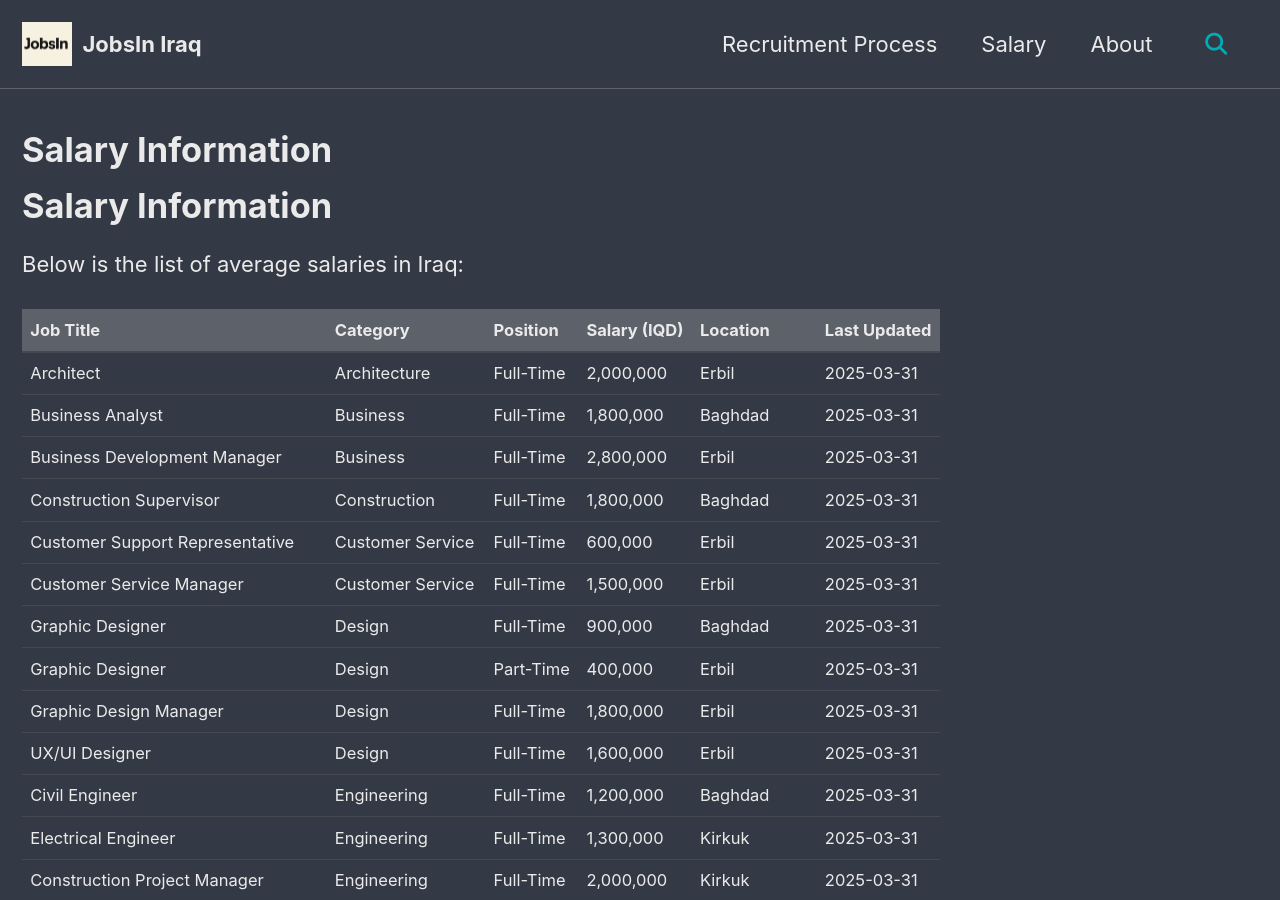
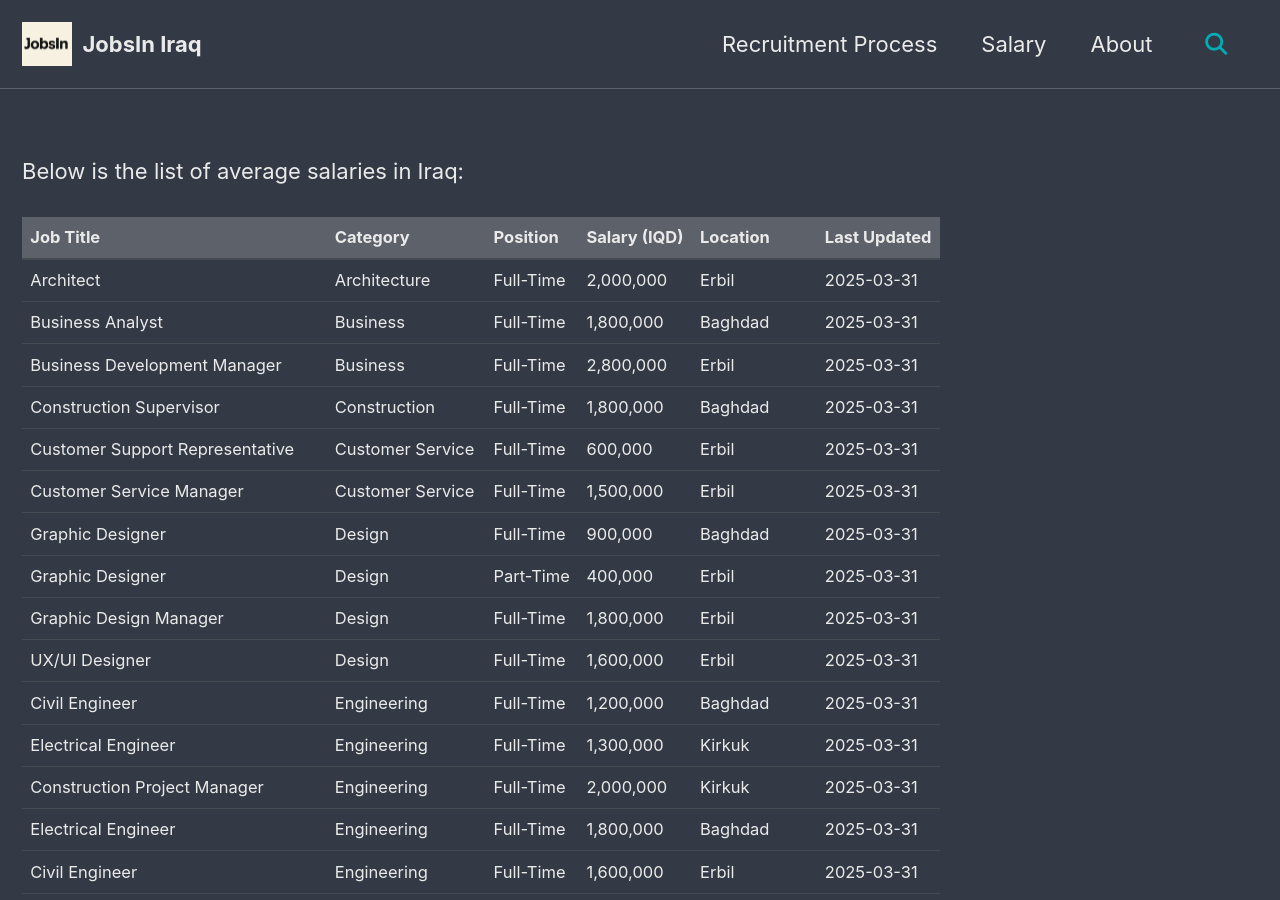
Before and after one commit to JobsInIraq/jobsiniraq.github.io, a Jekyll site: the page built from _pages/salary.md, in a window 1280 px wide and 900 px high. Built offline with Jekyll 4.4.1, drawn with Linux system fonts in a browser that asks for light colours; cached includes are drawn as plain includes; our own code applies the rules of GitHub Pages for plain Markdown files.

Commit message:
fxing-url-copyright-title-salary

```diff
--- a/_config.yml
+++ b/_config.yml
@@ -26,7 +26,7 @@
 subtitle                 : # site tagline that appears below site title in masthead
 name                     : "Jobs in Iraq"
 description              : "JobsIn - Directory of Job Platforms in Iraq"
-url                      : https://jobsin.freesite.online # the base hostname & protocol for your site e.g. "https://mmistakes.github.io"
+url                      : https://jobsin.github.io # the base hostname & protocol for your site e.g. "https://mmistakes.github.io"
 baseurl                  : # the subpath of your site, e.g. "/blog"
 repository               : https://github.com/JobsInIraq/jobsiniraq.github.io # GitHub username/repo-name e.g. "mmistakes/minimal-mistakes"
 teaser                   : /assets/images/og-image-1200x630.png # path of fallback teaser image, e.g. "/assets/images/500x300.png"
--- a/_pages/salary.md
+++ b/_pages/salary.md
@@ -5,7 +5,6 @@
 searchable: true
 ---
 
-# Salary Information
 
 <p>Below is the list of average salaries in Iraq:</p>
 <table>
```
